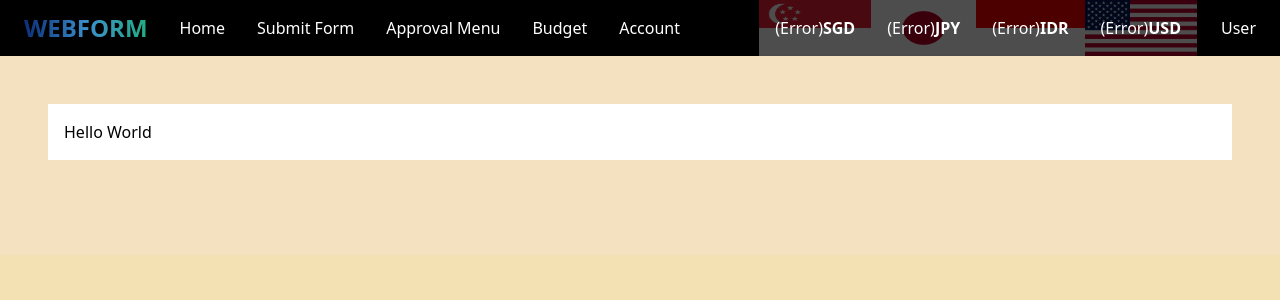
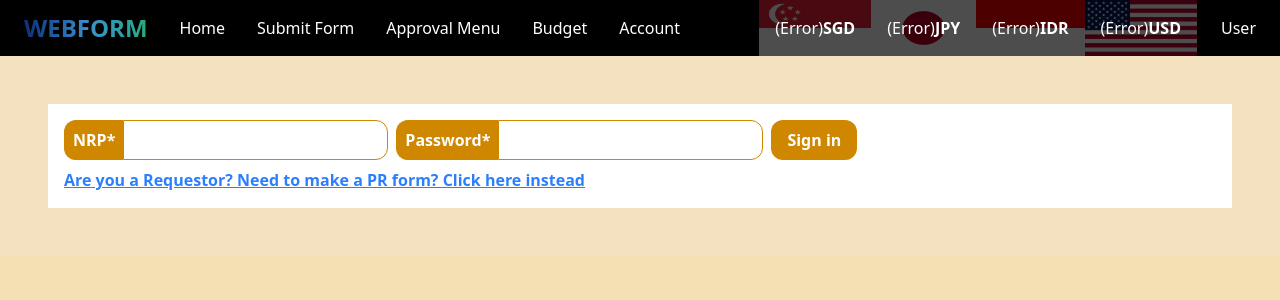
Before and after one commit to agw2005/ssi-webform, a React (Vite) app: page /login in a window 1280 px wide. Shown: the top 300 px of the page. Built offline with nearby package versions, Linux system fonts and the light colour scheme; no server answers.

Commit message:
feat(Login.tsx): scaffold simple login page

```diff
--- a/src/helper/tailwindColorResolver.ts
+++ b/src/helper/tailwindColorResolver.ts
@@ -1,6 +1,6 @@
 export type ColorVariant = "red" | "blue" | "yellow" | "green" | "purple";
 
-export type ComponentPart = "label" | "input" | "itemsStorage";
+export type ComponentPart = "label" | "input" | "itemsStorage" | "button";
 
 export const labelColorVariants = {
   red: "border-red-600 bg-red-600",
@@ -26,6 +26,17 @@ export const itemsStorageColorVariants = {
   purple: "border-purple-600 bg-white/0",
 };
 
+export const buttonColorVariants = {
+  red: "border-red-600 bg-red-600 hover:bg-red-600/70 active:bg-red-600/85",
+  blue: "border-blue-600 bg-blue-600 hover:bg-blue-600/70 active:bg-blue-600/85",
+  yellow:
+    "border-yellow-600 bg-yellow-600 hover:bg-yellow-600/70 active:bg-yellow-600/85",
+  green:
+    "border-green-600 bg-green-600 hover:bg-green-600/70 active:bg-green-600/85",
+  purple:
+    "border-purple-600 bg-purple-600 hover:bg-purple-600/70 active:bg-purple-600/85",
+};
+
 export const resolveColorMappings = (
   variant: ColorVariant,
   part: ComponentPart,
@@ -37,10 +48,10 @@ export const resolveColorMappings = (
       return inputColorVariants[variant];
     } else if (part === "itemsStorage") {
       return itemsStorageColorVariants[variant];
+    } else if (part === "button") {
+      return buttonColorVariants[variant];
     } else {
-      throw Error(
-        "Error when resolving color variant (tailwindColorResolver.ts)",
-      );
+      throw Error("Selected color variant or part does not exist");
     }
   } catch (err) {
     console.error(err);
--- a/src/pages/Login.tsx
+++ b/src/pages/Login.tsx
@@ -1,7 +1,72 @@
+import { useState } from "react";
 import Primitive from "../components/Primitive";
+import TextInput from "../components/TextInput";
+import { resolveColorMappings } from "../helper/tailwindColorResolver";
+import { Link } from "react-router-dom";
+import { createGenericChangeHandler } from "../helper/genericInputHandler";
+
+interface LoginInformation {
+  nrp: string;
+  password: string;
+}
+
+const LOGIN_INFORMATION_DEFAULT_VALUE: LoginInformation = {
+  nrp: "",
+  password: "",
+};
 
 const Login = () => {
-  return <Primitive>Hello World</Primitive>;
+  const [loginInformation, setLoginInformation] = useState<LoginInformation>(
+    LOGIN_INFORMATION_DEFAULT_VALUE,
+  );
+  const loginInformationOnChangeHandler =
+    createGenericChangeHandler(setLoginInformation);
+
+  return (
+    <Primitive>
+      <div className="flex flex-col gap-2">
+        <div className="flex gap-2 flex-wrap">
+          <TextInput
+            label="NRP"
+            name="user-nrp"
+            id="user-nrp"
+            requiredInput={true}
+            variant="yellow"
+            isDisabled={false}
+            value={loginInformation.nrp}
+            onChangeHandler={loginInformationOnChangeHandler("nrp")}
+          />
+          <TextInput
+            label="Password"
+            name="user-password"
+            id="user-password"
+            requiredInput={true}
+            variant="yellow"
+            isDisabled={false}
+            value={loginInformation.password}
+            onChangeHandler={loginInformationOnChangeHandler("password")}
+          />
+          <div
+            className={`text-xs lg:text-sm xl:text-base | text-white font-bold flex items-center px-4 rounded-xl ${resolveColorMappings("yellow", "button")} select-none`}
+            onClick={() => {
+              console.log(loginInformation);
+              setLoginInformation(LOGIN_INFORMATION_DEFAULT_VALUE);
+            }}
+          >
+            {" "}
+            Sign in
+          </div>
+        </div>
+        <Link
+          to="/submit"
+          className="text-blue-500 underline font-bold"
+          target="_blank"
+        >
+          Are you a Requestor? Need to make a PR form? Click here instead
+        </Link>
+      </div>
+    </Primitive>
+  );
 };
 
 export default Login;
```
